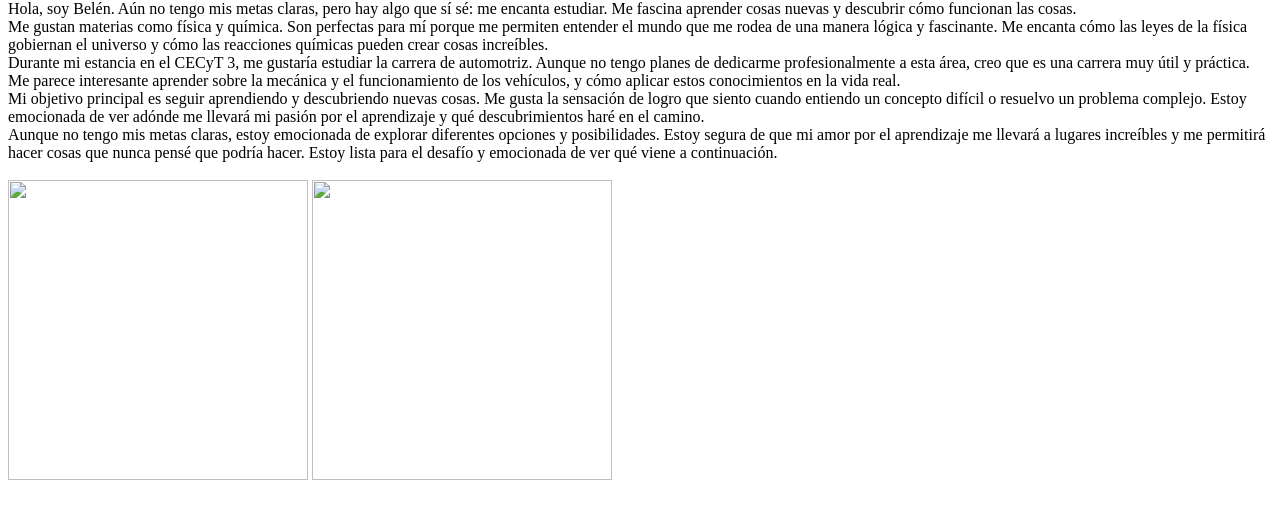
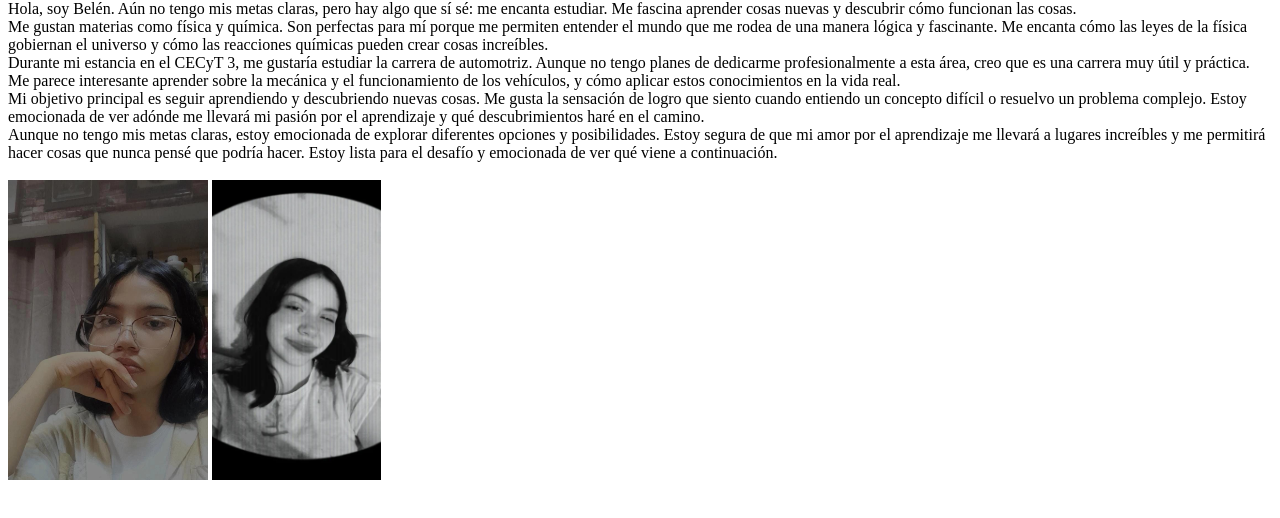
Before and after one commit to pastayqueso/yo, a plain HTML site: page index.html in a window 1280 px wide. Shown: the part 66-584 px from the top of the page. Drawn offline with Linux system fonts and the light colour scheme.

Commit message:
Update index.html

```diff
--- a/index.html
+++ b/index.html
@@ -22,8 +22,8 @@ Aunque no tengo mis metas claras, estoy emocionada de explorar diferentes opcion
 
 
 
-<img src="fam.jpg" height="300" >
-<img src="familia.jpg" height="300">
+<img src="i.jpg" height="300" >
+<img src="i2.jpg" height="300">
 
 
 
```
